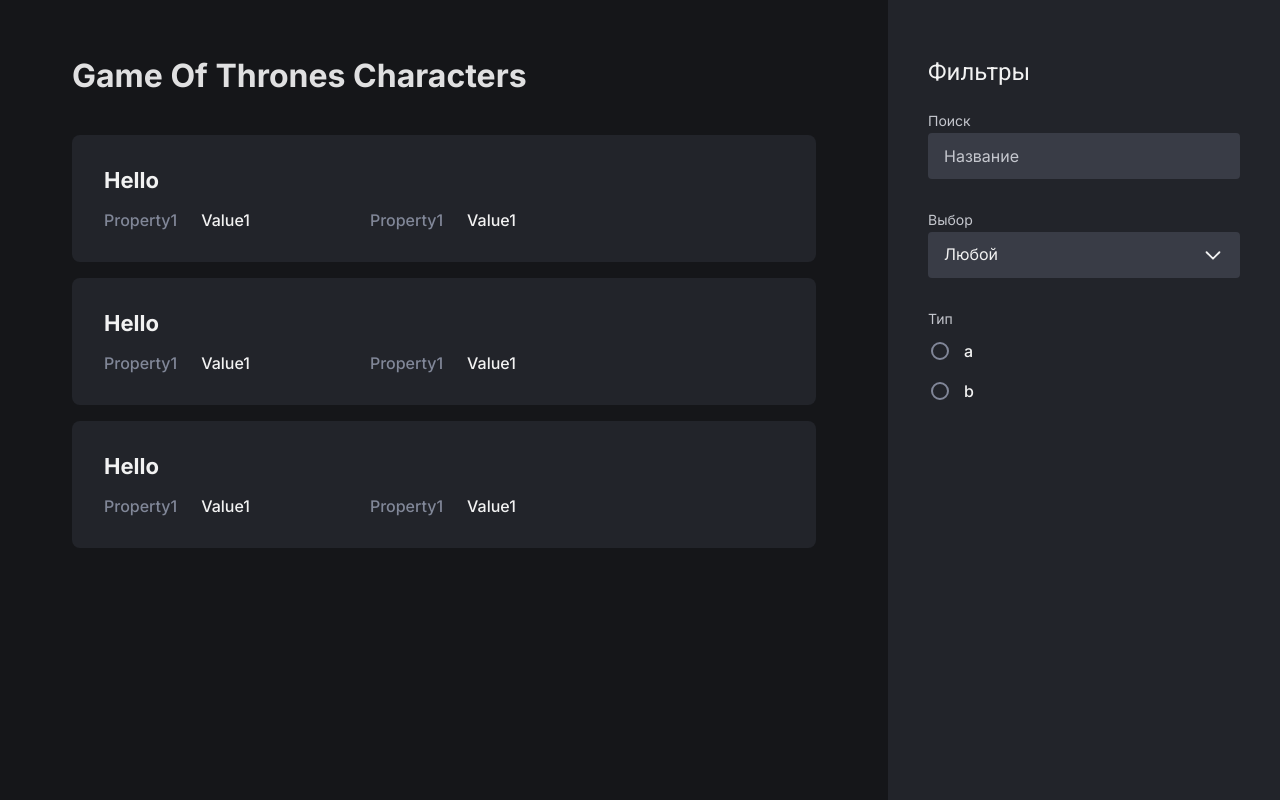
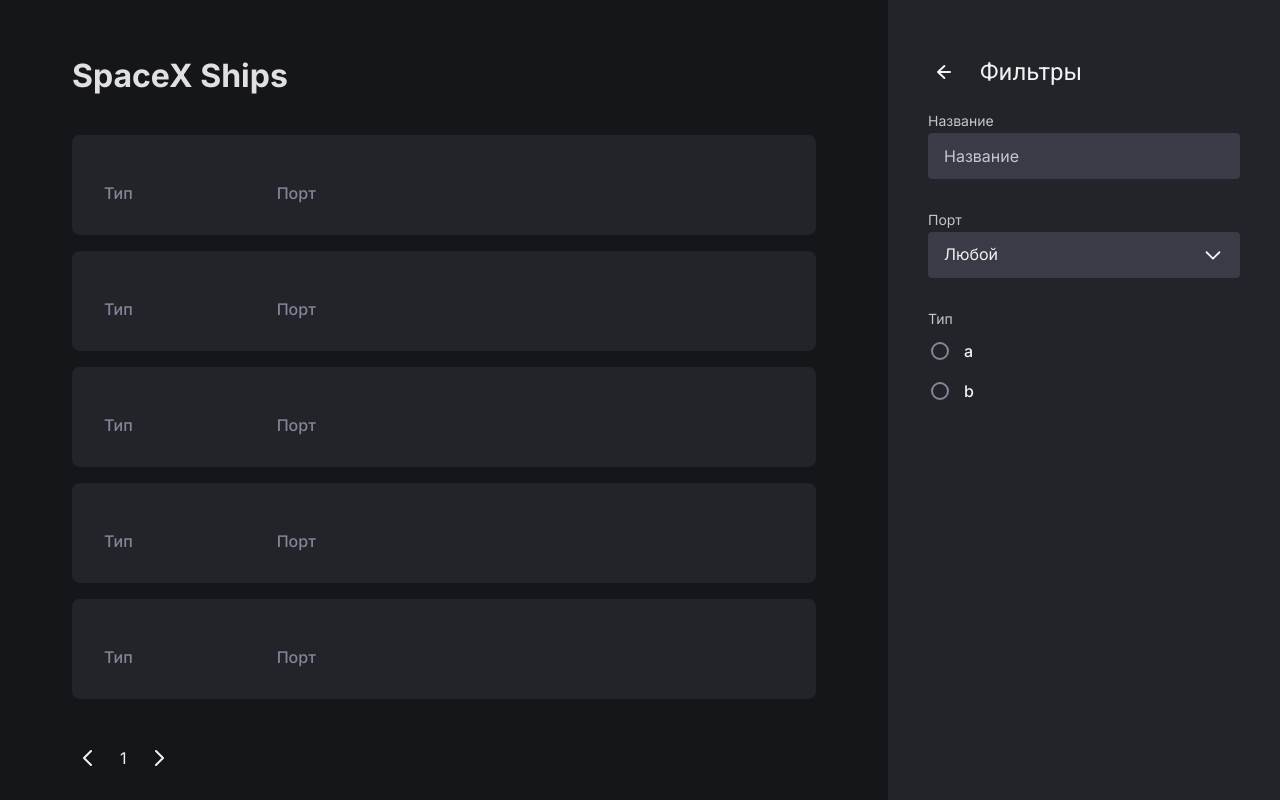
Before and after one commit to nikitandro/graff-interactive-test-task, a React (Create React App) app: page / in a window 1280 px wide. Built offline with nearby package versions, Linux system fonts and the light colour scheme.

Commit message:
Some changes
* Button styling is fixed.
* ListItem has props now.
* ListPage is prepared for getting data from api.
* Some small type changes.

```diff
--- a/src/App.scss
+++ b/src/App.scss
@@ -4,6 +4,7 @@
 }
 
 .page {
+  height: 100vh;
   // margin: 56px auto auto auto;
   // padding: 56px 72px 0 72px;
 
--- a/src/components/Button/Button.scss
+++ b/src/components/Button/Button.scss
@@ -1,6 +1,6 @@
 .button {
   height: 32px;
-  min-width: 32px;
+
   border: none;
   background: none;
   font-family: 'Inter';
@@ -10,6 +10,10 @@
   align-items: center;
   padding: 4px;
   gap: 8px;
+
+  &_mono {
+    gap: 0;
+  }
 }
 
 button {
--- a/src/components/Button/Button.tsx
+++ b/src/components/Button/Button.tsx
@@ -1,3 +1,4 @@
+import { useEffect } from 'react';
 import './Button.scss';
 
 export const Button = ({
@@ -7,7 +8,13 @@
   ...props
 }: IButtonProps) => {
   return (
-    <button className={'button ' + (className ? className : '')} {...props}>
+    <button
+      className={
+        `button ${children && icon ? '' : 'button_mono'}` +
+        (className ? className : '')
+      }
+      {...props}
+    >
       {icon ? <img src={icon} className='button__icon' /> : <></>}
       <span className='button__text'>{children}</span>
     </button>
@@ -16,6 +23,5 @@
 
 export interface IButtonProps
   extends React.ButtonHTMLAttributes<HTMLButtonElement> {
-  children?: any;
   icon?: any;
 }
--- a/src/components/ListItem/ListItem.tsx
+++ b/src/components/ListItem/ListItem.tsx
@@ -3,7 +3,12 @@
 import { Property } from '../Poperty/Property';
 import { useCallback, useState } from 'react';
 
-export const ListItem = () => {
+export const ListItem = ({
+  typeName,
+  portName,
+  onClick,
+  shipName,
+}: IListItemProps) => {
   const [isHovered, setIsHovered] = useState<boolean>();
 
   const setHovered = useCallback(() => {
@@ -20,12 +25,13 @@
       onMouseOver={setHovered}
       onMouseOut={resetTouchAndHover}
       onTouchEnd={resetTouchAndHover}
+      onClick={onClick}
     >
       <div className='list-item__payload'>
-        <h2 className='list-item__title'>Hello</h2>
+        <h2 className='list-item__title'>{shipName}</h2>
         <div className='list-item__properties'>
-          <Property name='Property1' value='Value1' />
-          <Property name='Property1' value='Value1' />
+          <Property name='Тип' value={typeName} />
+          <Property name='Порт' value={portName} />
         </div>
       </div>
       <img
@@ -37,3 +43,10 @@
     </div>
   );
 };
+
+export interface IListItemProps {
+  shipName?: string;
+  typeName?: string;
+  portName?: string;
+  onClick?: () => void;
+}
--- a/src/components/Poperty/Property.tsx
+++ b/src/components/Poperty/Property.tsx
@@ -1,8 +1,8 @@
 import './Property.scss';
 
 export interface IPopertyProps {
-  name: string;
-  value: string;
+  name?: string;
+  value?: string;
 }
 
 export const Property = ({ name, value }: IPopertyProps) => {
--- a/src/pages/ListPage/ListPage.scss
+++ b/src/pages/ListPage/ListPage.scss
@@ -2,9 +2,11 @@
   display: flex;
   flex-direction: column;
   gap: 16px;
+  margin-bottom: 43px;
 
   @media (max-width: 1000px) {
     margin-top: 24px;
+    margin-bottom: 24px;
   }
 }
 
@@ -24,16 +26,29 @@
   }
 
   &__title {
+    display: flex;
+    gap: 12px;
     font-family: 'Roboto';
     font-weight: 400;
     font-size: 24px;
     line-height: 32px;
     margin-bottom: 24px;
+
+    &-icon {
+      @media (min-width: 1000px) {
+        display: none;
+      }
+    }
   }
 
   @media (max-width: 1000px) {
-    position: absolute;
     display: none;
+
+    &_open {
+      display: block;
+      width: 100%;
+      padding: 32px 8px;
+    }
   }
 }
 
@@ -65,3 +80,22 @@
     }
   }
 }
+
+.filter-wrapper {
+  @media (max-width: 1000px) {
+    position: absolute;
+    width: 100%;
+    height: 100%;
+    display: flex;
+    justify-content: center;
+    align-items: center;
+  }
+}
+
+.pagination {
+  display: flex;
+  gap: 12px;
+  align-items: center;
+  justify-content: center;
+  width: fit-content;
+}
--- a/src/pages/ListPage/ListPage.tsx
+++ b/src/pages/ListPage/ListPage.tsx
@@ -2,47 +2,87 @@
 import { ListItem } from '../../components/ListItem/ListItem';
 import './ListPage.scss';
 import filtersIcon from '../../assets/icons/Filters.svg';
+import arrowLeftIcon from '../../assets/icons/Arrow_Left.svg';
+import chevronLeftIcon from '../../assets/icons/Chevron_Left.svg';
+import chevronRightIcon from '../../assets/icons/Chevron_Right.svg';
 import { Input } from '../../components/Input/Input';
-import { RadioButton } from '../../components/RadioButton/RadioButton';
-import { useEffect, useState } from 'react';
-import { IRadioButtonValues } from '../../store/slices/filterSlice/filterSlice.types';
+import { useState } from 'react';
+import {
+  IListFilterOptions,
+  IRadioFilterOptions,
+} from '../../store/slices/filterSlice/filterSlice.types';
 
 export const ListPage = () => {
-  const [radios, setRadios] = useState<IRadioButtonValues>({ a: 'a', b: 'b' });
+  const [radioFilterOptions, setRadioFilterOptions] =
+    useState<IRadioFilterOptions>({ a: 'a', b: 'b' });
+  const [currentPageNumber, setCurrentPageNumber] = useState<number>(1);
+
+  const [listFilterOptions, setListFilterOptions] =
+    useState<IListFilterOptions>({
+      a: { isChecked: false, title: 'a' },
+      b: { isChecked: false, title: 'b' },
+    });
+
   const [checkedRadioButton, setCheckedRadioButton] = useState<
     string | undefined
   >(undefined);
 
+  const [isMobileFilterModalOpen, setIsMobileFilterModalOpen] =
+    useState<boolean>(false);
+
   return (
     <div className='page'>
       <div className='list-page'>
-        <aside>
-          <div className='filter-section'>
-            <h1 className='filter-section__title'>Фильтры</h1>
+        <aside
+          className='filter-wrapper'
+          style={{ zIndex: isMobileFilterModalOpen ? 1000 : -1000 }}
+        >
+          <div
+            className={
+              'filter-section ' +
+              (isMobileFilterModalOpen ? 'filter-section_open' : '')
+            }
+          >
+            <h1 className='filter-section__title'>
+              <Button
+                icon={arrowLeftIcon}
+                className='filter-section__title-icon'
+                onClick={() => {
+                  setIsMobileFilterModalOpen(false);
+                }}
+              />
+              <span>Фильтры</span>
+            </h1>
             <div className='filter-section__inputs'>
-              <Input type='text' placeholder='Название' title='Поиск' />
-              <Input
-                type='list'
-                checkList={{
-                  a: { isChecked: false, title: 'aaaa' },
-                  b: { isChecked: false, title: 'bbbb' },
-                }}
-                title='Выбор'
-              />
-              <Input type='radio' radios={radios} title='Тип' />
+              <Input type='text' placeholder='Название' title='Название' />
+              <Input type='list' checkList={listFilterOptions} title='Порт' />
+              <Input type='radio' radios={radioFilterOptions} title='Тип' />
             </div>
           </div>
         </aside>
         <main className='list-page__main'>
           <div className='list-section'>
-            <h1 className='list-section__title'>Game Of Thrones Characters</h1>
-            <Button icon={filtersIcon} className='list-section__filter-button'>
+            <h1 className='list-section__title'>SpaceX Ships</h1>
+            <Button
+              icon={filtersIcon}
+              className='list-section__filter-button'
+              onClick={() => {
+                setIsMobileFilterModalOpen(true);
+              }}
+            >
               Фильтры
             </Button>
             <div className='list'>
               <ListItem />
               <ListItem />
               <ListItem />
+              <ListItem />
+              <ListItem />
+            </div>
+            <div className='pagination'>
+              <Button icon={chevronLeftIcon} />
+              <Button>{currentPageNumber}</Button>
+              <Button icon={chevronRightIcon} />
             </div>
           </div>
         </main>
```
Also changed, not shown: src/components/Input/Input.tsx (+38 -25 lines), src/store/slices/filterSlice/filterSlice.types.ts (+6 -6 lines).
